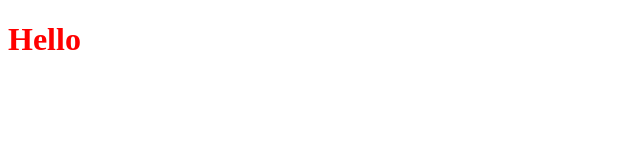
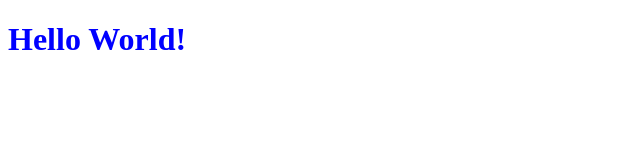
Before and after one commit to ashcodes2018/Lab00, a plain HTML site: page index.html in a window 1280 px wide. Shown: the whole page, without its empty margins (0-640 px from the left). Drawn offline with Linux system fonts and the light colour scheme.

Commit message:
made text blue

```diff
--- a/index.html
+++ b/index.html
@@ -5,6 +5,6 @@
 	<title>hello</title>
 </head>
 <body>
-	<h1>Hello</h1>
+	<h1>Hello World!</h1>
 </body>
 </html>
--- a/style.css
+++ b/style.css
@@ -1,3 +1,3 @@
 body{
-	color: red;
+	color: blue;
 }
```
